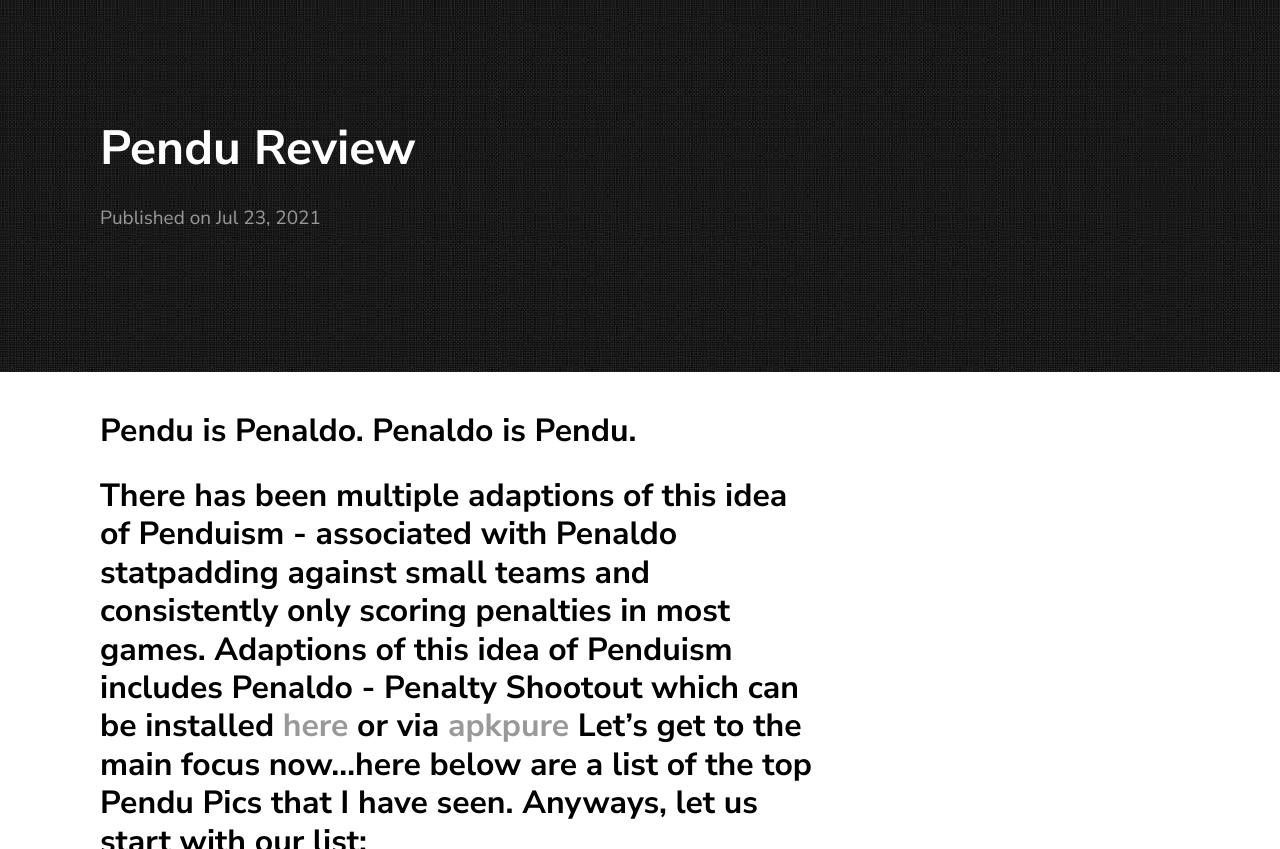
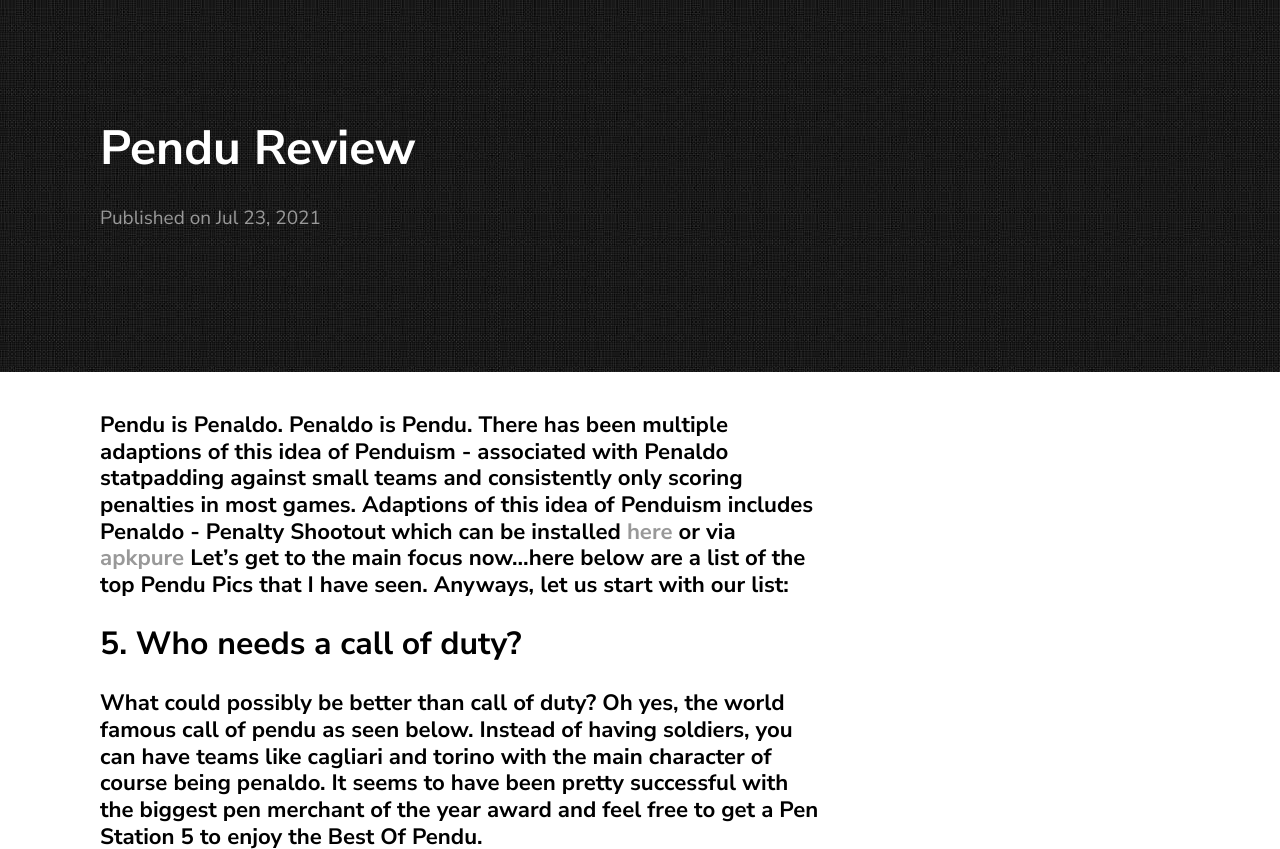
Before and after one commit to minichest/gravite, a Jekyll site: the page built from _posts/2021-07-23-pendu-review.md, in a window 1280 px wide and 900 px high, cut to the strip 0-849 px from the top of the window. Built offline with Jekyll 4.4.1, drawn with Linux system fonts in a browser that asks for light colours; comment, search, counter and statistics services are not loaded.

```diff
--- a/_posts/2021-07-23-pendu-review.md
+++ b/_posts/2021-07-23-pendu-review.md
@@ -4,8 +4,7 @@ title:  "Pendu Review"
 date:   2021-07-23 20:07:30 -0100
 ---
 
-## Pendu is Penaldo. Penaldo is Pendu.
-## There has been multiple adaptions of this idea of Penduism - associated with Penaldo statpadding against small teams and consistently only scoring penalties in most games. Adaptions of this idea of Penduism includes Penaldo - Penalty Shootout which can be installed [here](https://play.google.com/store/apps/details?id=air.Penaldo) or via [apkpure](https://apkpure.com/penaldo-penalty-shoot-out/air.Penaldo) Let's get to the main focus now...here below are a list of the top Pendu Pics that I have seen. Anyways, let us start with our list:
+### Pendu is Penaldo. Penaldo is Pendu. There has been multiple adaptions of this idea of Penduism - associated with Penaldo statpadding against small teams and consistently only scoring penalties in most games. Adaptions of this idea of Penduism includes Penaldo - Penalty Shootout which can be installed [here](https://play.google.com/store/apps/details?id=air.Penaldo) or via [apkpure](https://apkpure.com/penaldo-penalty-shoot-out/air.Penaldo) Let's get to the main focus now...here below are a list of the top Pendu Pics that I have seen. Anyways, let us start with our list:
 
 ## 5. Who needs a call of duty?
 
```
